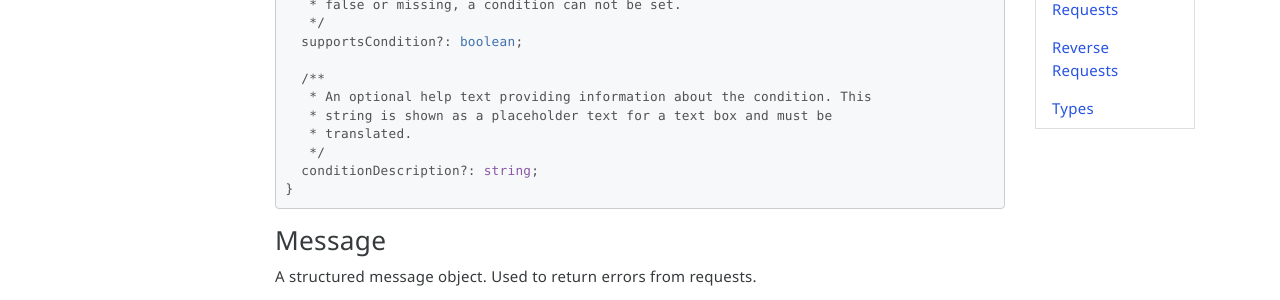
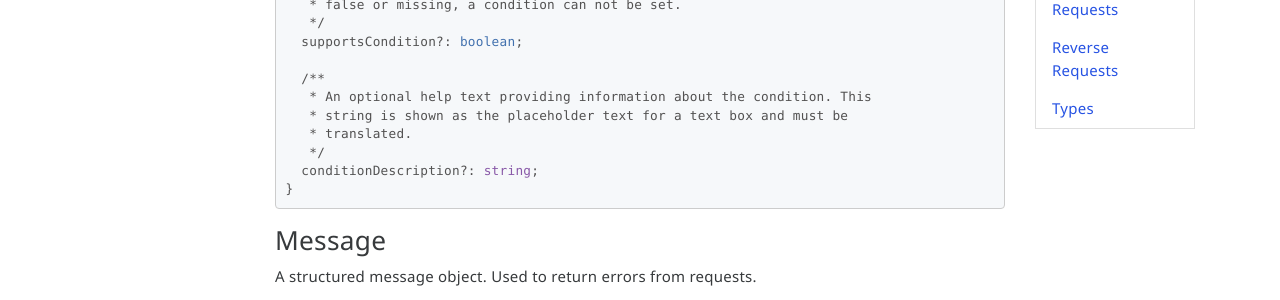
Before and after one commit to microsoft/debug-adapter-protocol, a Jekyll site: the page built from specification.md, in a window 1280 px wide and 900 px high, scrolled down 57432 px. Shown: the part 189-489 px from the top of the window. Built offline with Jekyll 4.4.1, drawn with Linux system fonts in a browser that asks for light colours; nearby versions of some CDN libraries; emoji names are drawn with the system emoji font; comment, search, counter and statistics services are not loaded.

Commit message:
fix a typo in comment

```diff
--- a/specification.md
+++ b/specification.md
@@ -3157,7 +3157,7 @@ interface ExceptionBreakpointsFilter {
 
   /**
    * An optional help text providing information about the condition. This
-   * string is shown as a placeholder text for a text box and must be
+   * string is shown as the placeholder text for a text box and must be
    * translated.
    */
   conditionDescription?: string;
```
